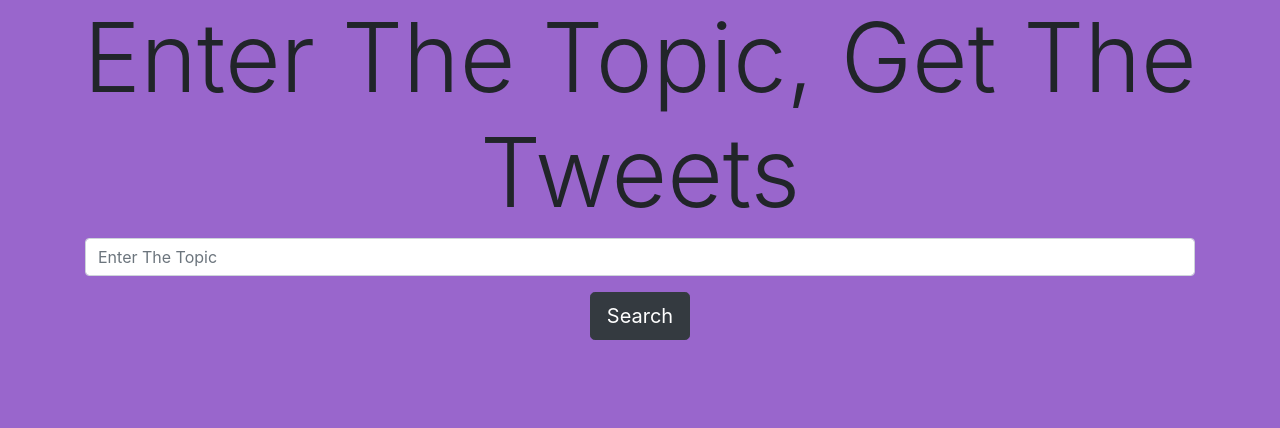
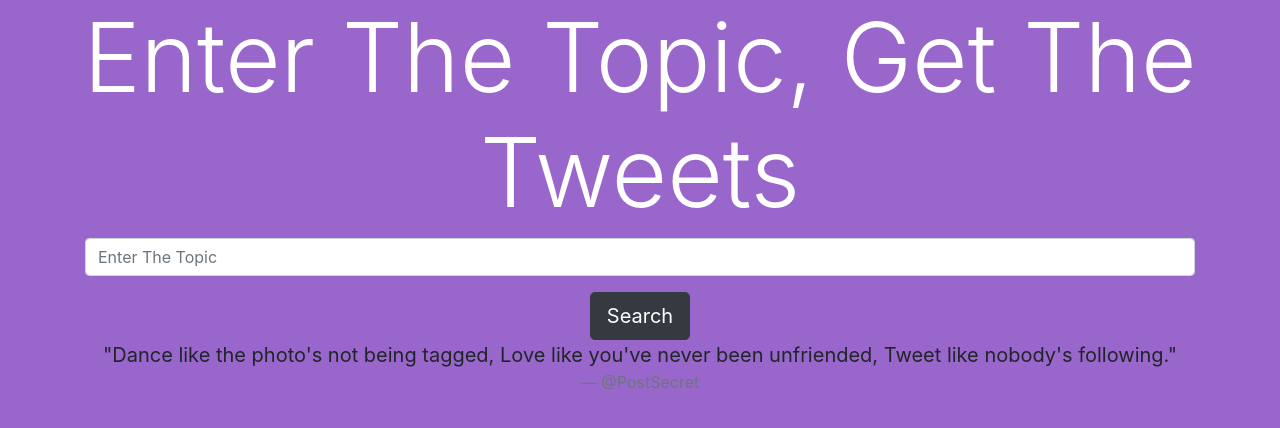
Before and after one commit to hmtj99/MSTC-WoC-Tweetify, a Django app: page / in a window 1280 px wide. Shown: the part 56-484 px from the top of the page. Run offline with Django 3.2, Linux system fonts and the light colour scheme; some libraries are stand-ins or nearby versions.

Commit message:
Added Quote on Homepage
Using Bootstrap blockquote

```diff
--- a/tweetify/static/search_app/base_style.css
+++ b/tweetify/static/search_app/base_style.css
@@ -1,3 +1,6 @@
 body{
   background-color: #9966CC;
 }
+h1{
+  color: #FFFFFF;
+}
--- a/tweetify/templates/search_app/index.html
+++ b/tweetify/templates/search_app/index.html
@@ -11,6 +11,11 @@
       </div>
 
     </form>
+
+    <blockquote class="blockquote text-center">
+      <p class="mb-0">"Dance like the photo's not being tagged, Love like you've never been unfriended, Tweet like nobody's following."</p>
+      <footer class="blockquote-footer">@PostSecret</footer>
+    </blockquote>
   </div>
 
 {% endblock %}
```
